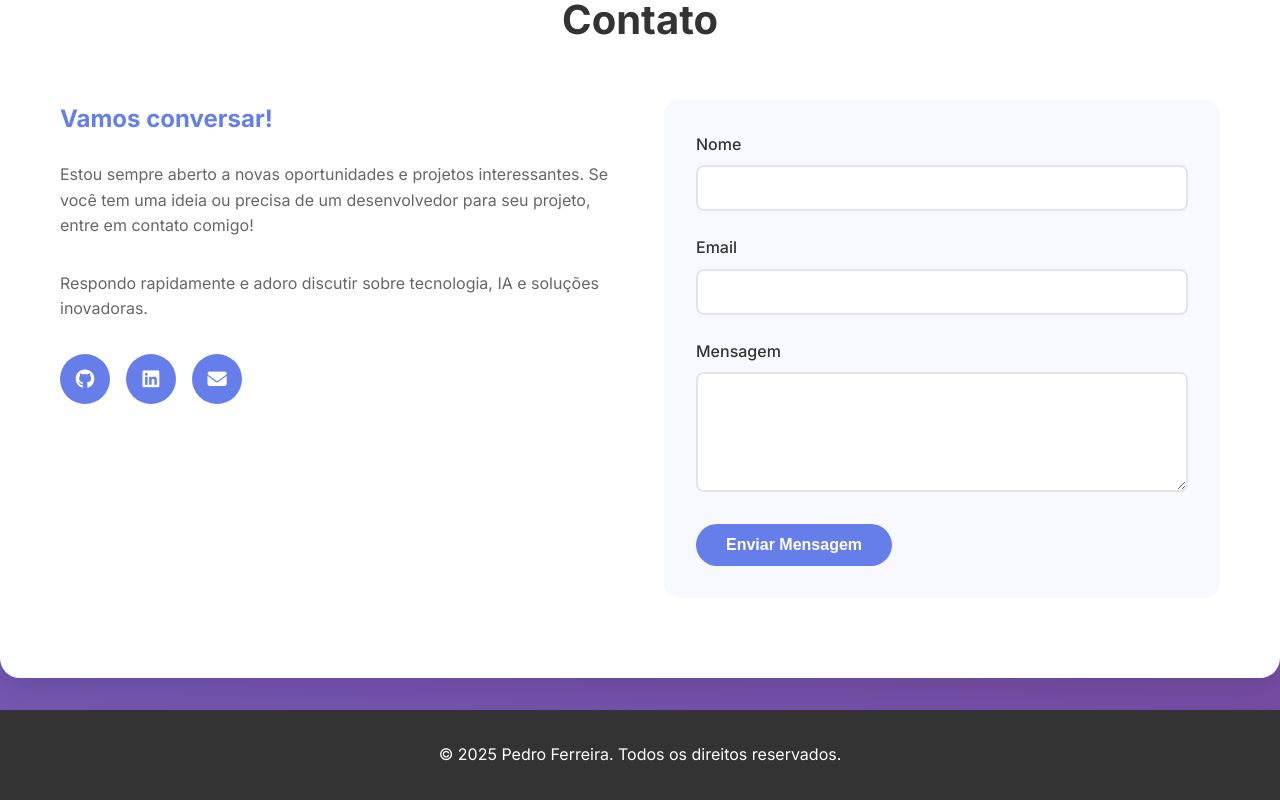
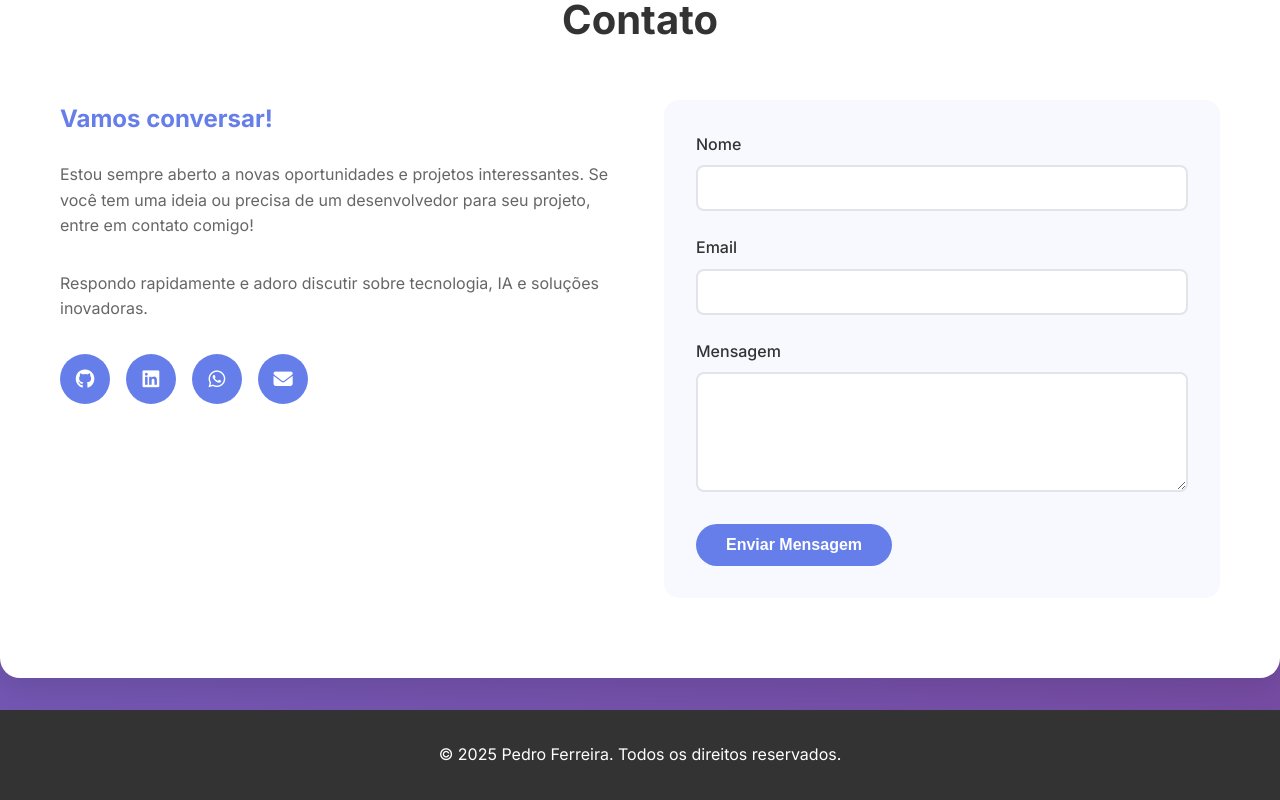
Before and after one commit to pedrocferreira/portifolio, a Vue app: page / in a window 1280 px wide. Shown: the part 4262-5062 px from the top of the page. Built offline with nearby package versions, Linux system fonts and the light colour scheme.

Commit message:
Atualiza links de redes sociais no Home.vue e adiciona novo PDF do currículo

```diff
--- a/src/views/Home.vue
+++ b/src/views/Home.vue
@@ -292,13 +292,16 @@
             <p>Respondo rapidamente e adoro discutir sobre tecnologia, IA e soluções inovadoras.</p>
 
             <div class="social-links">
-              <a href="https://github.com/pedro-ferreira" class="social-link" target="_blank">
+              <a href="https://github.com/pedroocferreira" class="social-link" target="_blank">
                 <i class="fab fa-github"></i>
               </a>
-              <a href="https://linkedin.com/in/pedro-ferreira-dev" class="social-link" target="_blank">
+              <a href="https://www.linkedin.com/in/pedroocferreira/" class="social-link" target="_blank">
                 <i class="fab fa-linkedin"></i>
               </a>
-              <a href="mailto:pedro@exemplo.com" class="social-link">
+              <a href="https://wa.me/5551981281898" class="social-link" target="_blank">
+                <i class="fab fa-whatsapp"></i>
+              </a>
+              <a href="mailto:pedroocferreira@gmail.com" class="social-link">
                 <i class="fas fa-envelope"></i>
               </a>
             </div>
```
Also changed, not shown: 1 other file (tests, documents, lock files or other folders).
